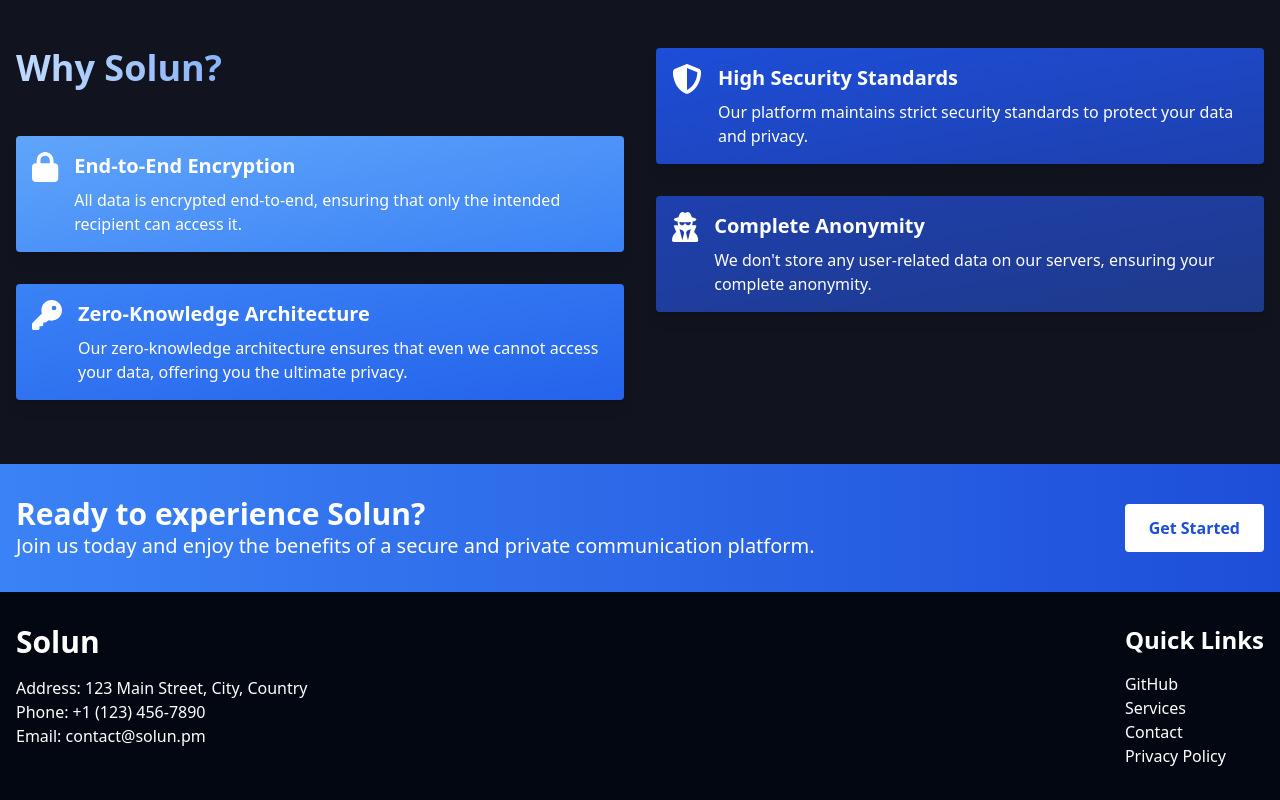
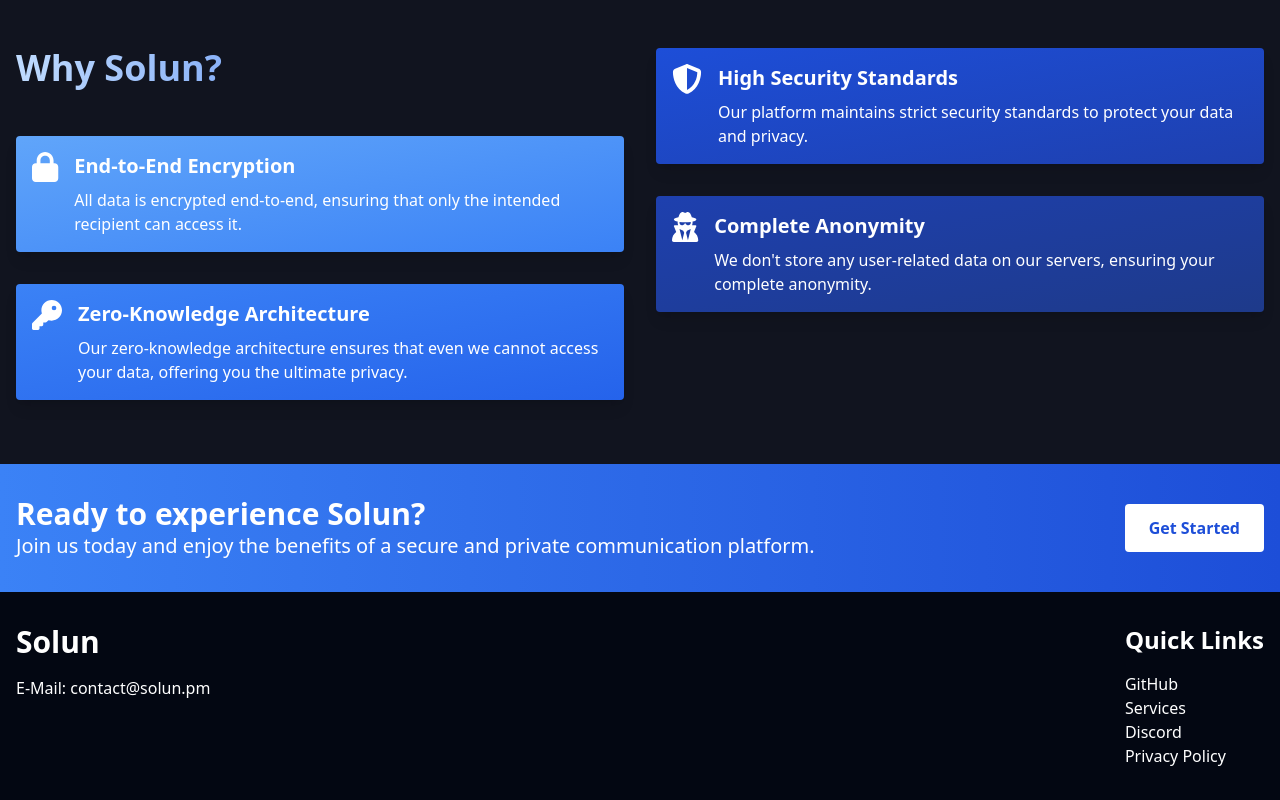
Before and after one commit to yd-915/solun, a Next.js app: page / in a window 1280 px wide. Shown: the part 972-1772 px from the top of the page. Built offline with nearby package versions, Linux system fonts and the light colour scheme.

Commit message:
Reworked Header/Footer Comps

```diff
--- a/components/footer.tsx
+++ b/components/footer.tsx
@@ -8,17 +8,15 @@ const Footer = () => {
           <div className="text-white mb-8 md:mb-0">
             <h2 className="text-3xl font-bold">Solun</h2>
             <p className="mt-4">
-              Address: 123 Main Street, City, Country<br />
-              Phone: +1 (123) 456-7890<br />
-              Email: contact@solun.pm
+              E-Mail: contact@solun.pm
             </p>
           </div>
           <div className="text-white">
             <h3 className="text-2xl font-bold mb-4">Quick Links</h3>
             <ul>
               <li><a href="https://github.com/solun-pm" target='_blank' className="hover:text-blue-300 transition duration-200">GitHub</a></li>
-              <li><a href="/services" className="hover:text-blue-300 transition duration-200">Services</a></li>
-              <li><a href="/contact" className="hover:text-blue-300 transition duration-200">Contact</a></li>
+              <li><a href="#services" className="hover:text-blue-300 transition duration-200">Services</a></li>
+              <li><a href="/discord" className="hover:text-blue-300 transition duration-200">Discord</a></li>
               <li><a href="/privacy" className="hover:text-blue-300 transition duration-200">Privacy Policy</a></li>
             </ul>
           </div>
--- a/components/header.tsx
+++ b/components/header.tsx
@@ -24,17 +24,17 @@ const Header = () => {
           <Link href="/file" className="text-gray-300 hover:text-white transition duration-200">Upload File
           </Link>
         </div>
-        <div className="md:hidden">
-          <button onClick={toggleMenu} className="text-gray-300 hover:text-white transition duration-200">
-            <FontAwesomeIcon icon={faBars} />
-          </button>
-        </div>
         <div>
           <button className="border border-blue-500 hover:bg-blue-500 hover:text-white text-blue-500 font-semibold px-4 py-2 rounded-l transition duration-200 mr-2">
             Sign In
           </button>
           <button className="bg-blue-600 hover:bg-blue-700 text-white font-semibold px-4 py-2 rounded-r transition duration-200">
             Sign Up
+          </button>
+        </div>
+        <div className="md:hidden">
+          <button onClick={toggleMenu} className="text-gray-300 hover:text-white transition duration-200">
+            <FontAwesomeIcon icon={faBars} />
           </button>
         </div>
       </div>
```
